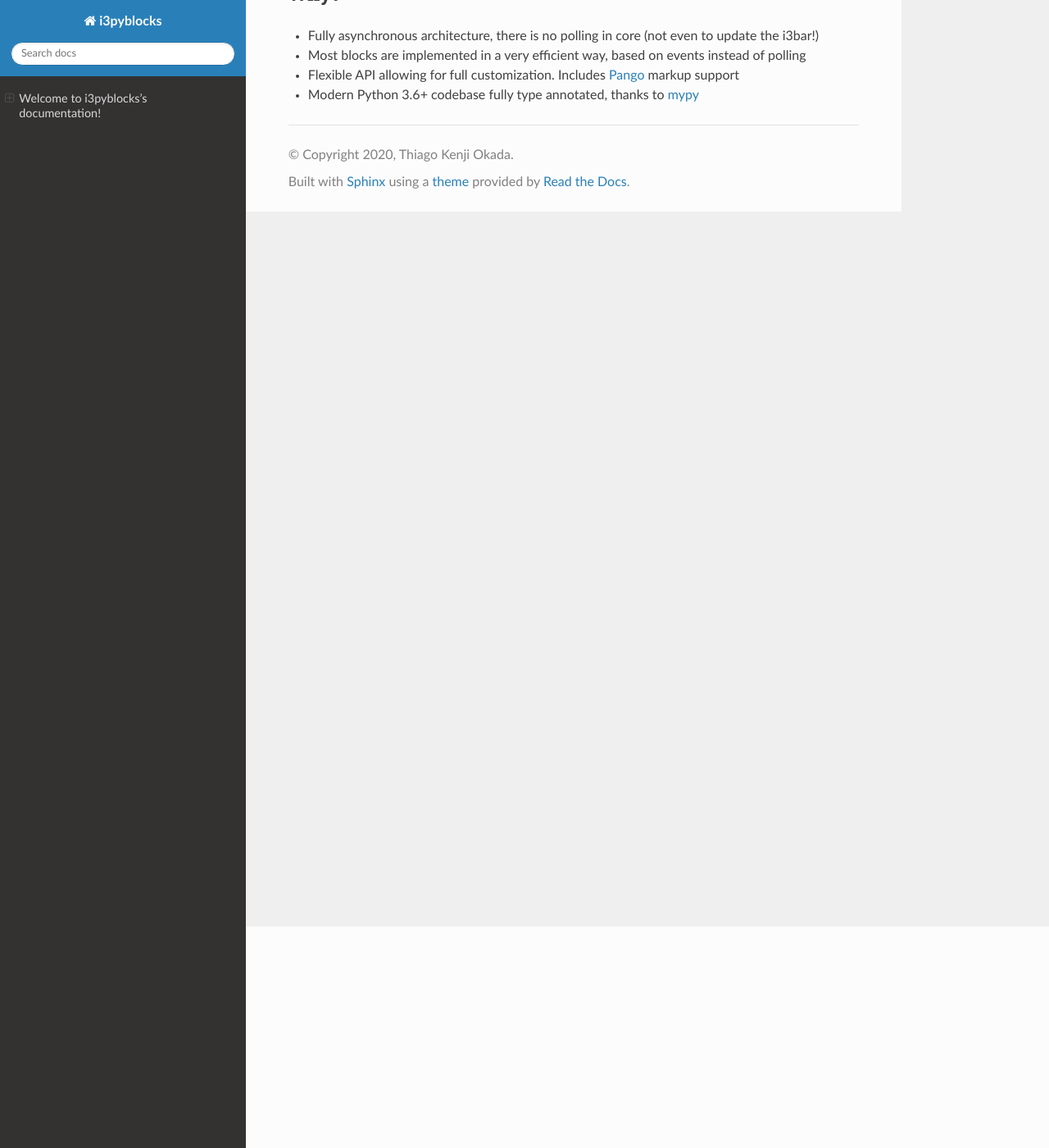
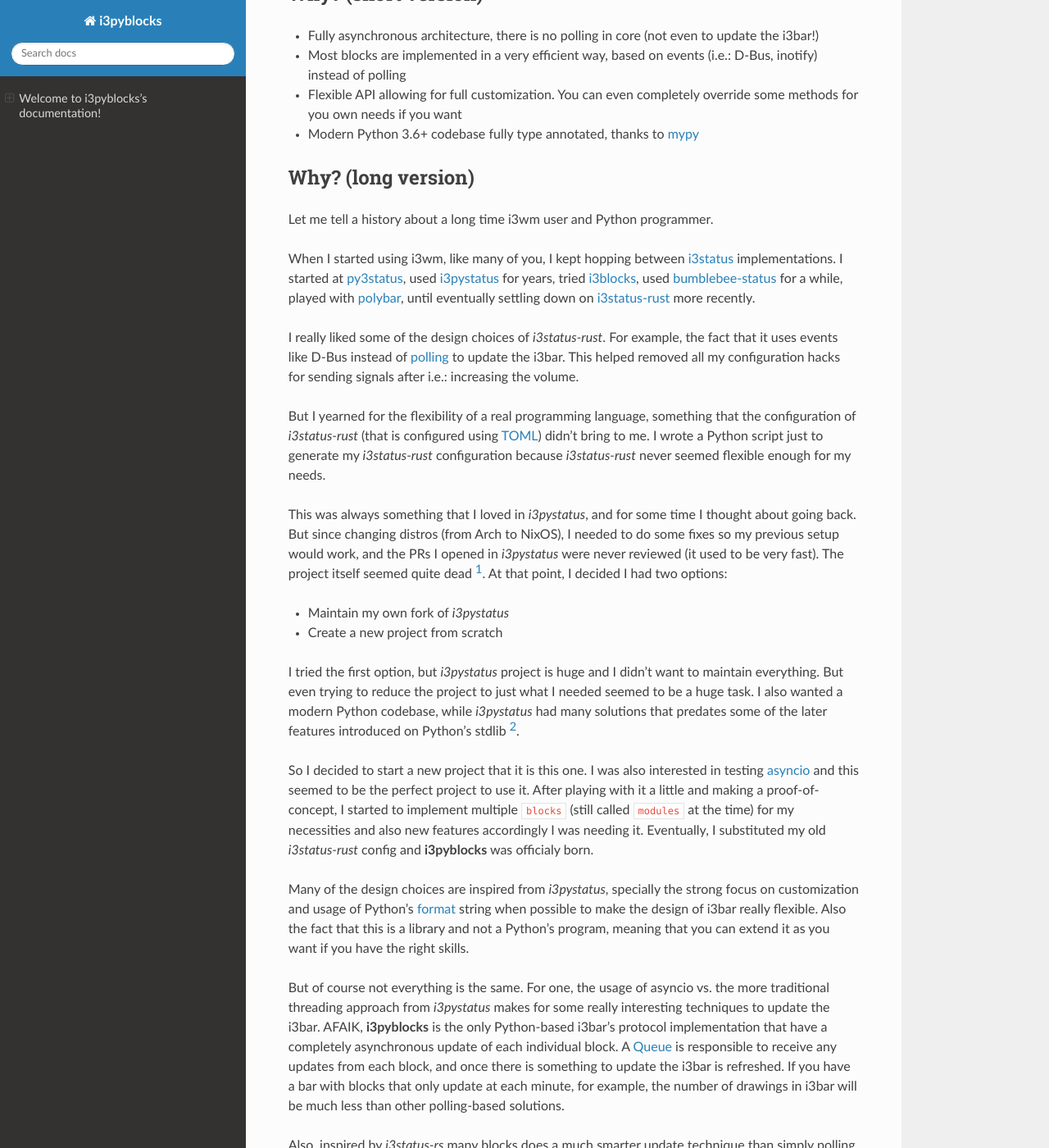
Before and after one commit to thiagokokada/i3pyblocks, a Sphinx documentation site: the page built from docs/index.rst, in a window 1280 px wide and 1400 px high, scrolled down 270 px. Shown: the whole window at 82% size. Built offline with Sphinx 7.4.7 and the Read the Docs theme 2.0.0, drawn with Linux system fonts in a browser that asks for light colours; some of the changed text lies outside the part shown.

Commit message:
Expand Why? section in documentation

```diff
--- a/docs/index.rst
+++ b/docs/index.rst
@@ -17,20 +17,120 @@
 .. _asyncio:
    https://docs.python.org/3/library/asyncio.html
 
-Why?
-----
+Why? (short version)
+--------------------
 
 - Fully asynchronous architecture, there is no polling in core (not even to
   update the i3bar!)
-- Most blocks are implemented in a very efficient way, based on events instead
-  of polling
-- Flexible API allowing for full customization. Includes `Pango`_ markup support
+- Most blocks are implemented in a very efficient way, based on events (i.e.:
+  D-Bus, inotify) instead of polling
+- Flexible API allowing for full customization. You can even completely override
+  some methods for you own needs if you want
 - Modern Python 3.6+ codebase fully type annotated, thanks to `mypy`_
 
-.. _Pango:
-   https://pango.gnome.org/
 .. _mypy:
    https://mypy.readthedocs.io/
+
+Why? (long version)
+-------------------
+
+Let me tell a history about a long time i3wm user and Python programmer.
+
+When I started using i3wm, like many of you, I kept hopping between `i3status`_
+implementations. I started at `py3status`_, used `i3pystatus`_ for years, tried
+`i3blocks`_, used `bumblebee-status`_ for a while, played with `polybar`_, until
+eventually settling down on `i3status-rust`_ more recently.
+
+I really liked some of the design choices of *i3status-rust*. For example, the
+fact that it uses events like D-Bus instead of `polling`_ to update the i3bar.
+This helped removed all my configuration hacks for sending signals after i.e.:
+increasing the volume.
+
+But I yearned for the flexibility of a real programming language, something that
+the configuration of *i3status-rust* (that is configured using `TOML`_) didn't
+bring to me. I wrote a Python script just to generate my *i3status-rust*
+configuration because *i3status-rust* never seemed flexible enough for my needs.
+
+This was always something that I loved in *i3pystatus*, and for some time I
+thought about going back. But since changing distros (from Arch to NixOS), I
+needed to do some fixes so my previous setup would work, and the PRs I opened
+in *i3pystatus* were never reviewed (it used to be very fast). The project
+itself seemed quite dead [1]_. At that point, I decided I had two options:
+
+- Maintain my own fork of *i3pystatus*
+- Create a new project from scratch
+
+I tried the first option, but *i3pystatus* project is huge and I didn't want
+to maintain everything. But even trying to reduce the project to just what I
+needed seemed to be a huge task. I also wanted a modern Python codebase,
+while *i3pystatus* had many solutions that predates some of the later features
+introduced on Python's stdlib [2]_.
+
+So I decided to start a new project that it is this one. I was also interested
+in testing `asyncio`_ and this seemed to be the perfect project to use it. After
+playing with it a little and making a proof-of-concept, I started to implement
+multiple ``blocks`` (still called ``modules`` at the time) for my necessities
+and also new features accordingly I was needing it. Eventually, I substituted
+my old *i3status-rust* config and **i3pyblocks** was officialy born.
+
+Many of the design choices are inspired from *i3pystatus*, specially the strong
+focus on customization and usage of Python's `format`_ string when possible to
+make the design of i3bar really flexible. Also the fact that this is a library
+and not a Python's program, meaning that you can extend it as you want if you
+have the right skills.
+
+But of course not everything is the same. For one, the usage of asyncio vs.
+the more traditional threading approach from *i3pystatus* makes for some really
+interesting techniques to update the i3bar. AFAIK, **i3pyblocks** is the only
+Python-based i3bar's protocol implementation that have a completely asynchronous
+update of each individual block. A `Queue`_ is responsible to receive any
+updates from each block, and once there is something to update the i3bar is
+refreshed. If you have a bar with blocks that only update at each minute, for
+example, the number of drawings in i3bar will be much less than other
+polling-based solutions.
+
+Also, inspired by *i3status-rs* many blocks does a much smarter update technique
+than simply polling. For example, ``i3pyblocks.blocks.inotify.BacklightBlock``
+uses `inotify`_ to listen to any updates to ``/sys/class/backlight/*`` before
+updating the i3bar. This brings two advantages:
+
+- More efficient, since the i3bar is only updated when necessary
+- Faster updates, since any change in backlight will trigger a i3bar update
+  instantaneously
+
+So this is basically it. If I didn't convice you to use **i3pyblocks** with
+this text probably this project is not for you. But if the text above made
+you interested about this project, then maybe this is the project for you.
+
+.. [1] This was around mid~end of 2019. The *i3pystatus* project seems much
+   better nowadays (mid 2020).
+.. [2] I am not saying that *i3pystatus* codebase is bad, just some solutions
+   are old and I wanted to avoid them. Actually, the core code from *i3pystatus*
+   seems to be very high quality.
+.. _i3status:
+   https://i3wm.org/i3status/manpage.html
+.. _py3status:
+   https://github.com/ultrabug/py3status
+.. _i3pystatus:
+   https://github.com/enkore/i3pystatus
+.. _i3blocks:
+   https://github.com/vivien/i3blocks
+.. _bumblebee-status:
+   https://github.com/tobi-wan-kenobi/bumblebee-status
+.. _polybar:
+   https://github.com/polybar/polybar
+.. _i3status-rust:
+   https://github.com/greshake/i3status-rust
+.. _polling:
+   https://en.wikipedia.org/wiki/Polling_(computer_science)
+.. _TOML:
+   https://en.wikipedia.org/wiki/TOML
+.. _format:
+   https://pyformat.info/
+.. _Queue:
+   https://docs.python.org/3/library/asyncio-queue.html
+.. _inotify:
+   https://en.wikipedia.org/wiki/Inotify
 
 .. toctree::
    :maxdepth: 2
```
